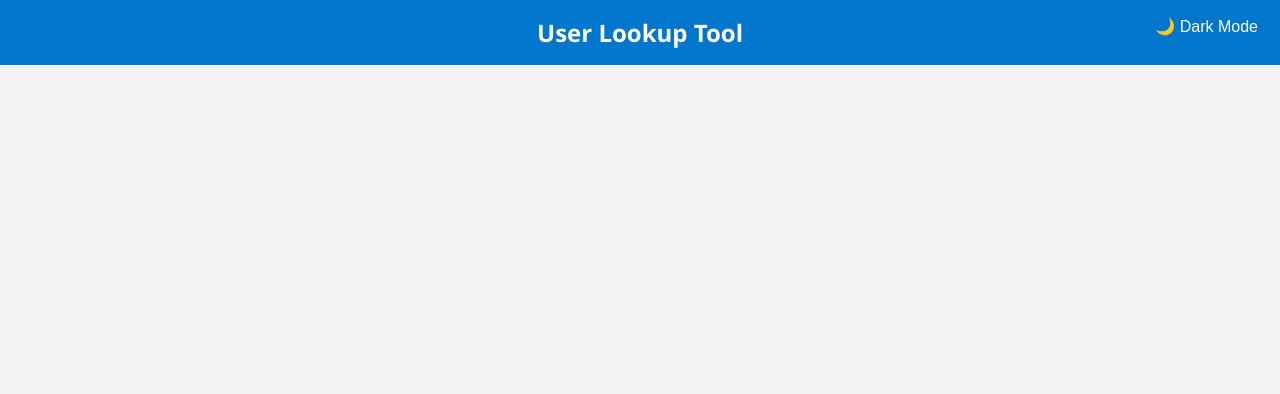
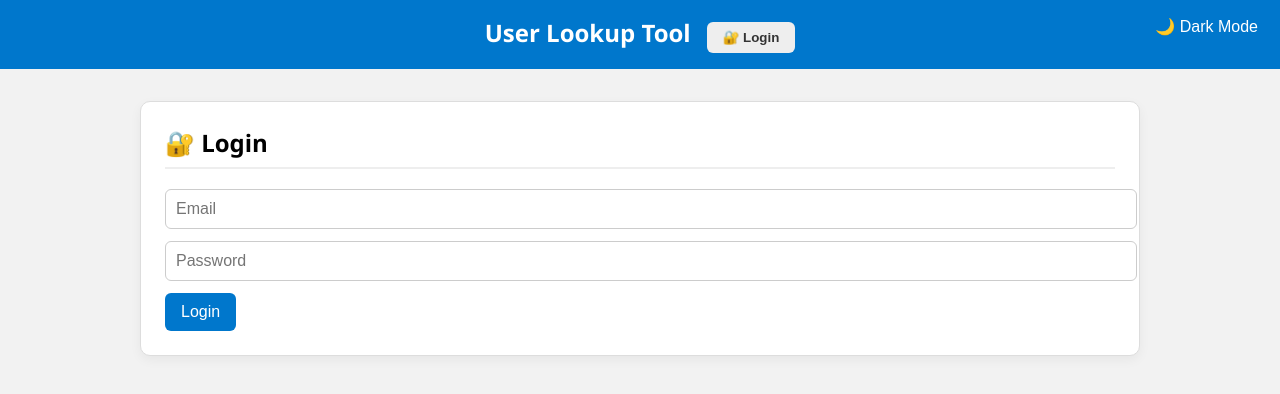
Before and after one commit to MoonSupreme1927/user-lookup-app, a React (Create React App) app in the folder frontend/: page /login in a window 1280 px wide. Shown: the top 394 px of the page. Built offline with nearby package versions, Linux system fonts and the light colour scheme.

Commit message:
Updated Login.js

```diff
--- a/frontend/src/App.js
+++ b/frontend/src/App.js
@@ -3,7 +3,9 @@ import React, { useState, useEffect } from 'react';
 import axios from 'axios';
 import './App.css';
 import { Routes, Route, useNavigate } from 'react-router-dom';
-import UserDetail from './UserDetail';
+import UserDetail from './UserDetail.js';
+import Login from './Login.js';
+
 
 
 function App() {
@@ -75,6 +77,13 @@ function App() {
     <>
       <div className="banner">
         User Lookup Tool
+        <button
+          className="btn-secondary"
+          onClick={() => navigate('/login')}
+          style={{ marginLeft: '1rem' }}
+       >
+    🔐   Login
+        </button>
         <button className="dark-toggle" onClick={() => setDarkMode(!darkMode)}>
           {darkMode ? '☀️ Light Mode' : '🌙 Dark Mode'}
         </button>
@@ -107,6 +116,16 @@ function App() {
           }
         />
         <Route path="/users/:id" element={<UserDetail />} />
+        <Route
+          path="/login"
+          element={
+            <Login
+              setError={setError}
+              setLoading={setLoading}
+              navigate={navigate}
+            />
+          }
+        />
       </Routes>
     </>
   );
--- a/frontend/src/Login.js
+++ b/frontend/src/Login.js
@@ -1,22 +1,22 @@
 import React, { useState } from 'react';
 import axios from 'axios';
+import { useNavigate } from 'react-router-dom';
 import './App.css';
 
-const Login = ({ navigate }) => {
+function Login() {
   const [formData, setFormData] = useState({ email: '', password: '' });
-  const [message, setMessage] = useState('');
   const [error, setError] = useState('');
+  const navigate = useNavigate();
 
   const handleLogin = async (e) => {
     e.preventDefault();
     setError('');
-    setMessage('');
 
     try {
       const response = await axios.post('https://user-lookup-app.onrender.com/login', formData);
-      setMessage(`Welcome, ${response.data.user.name}`);
-      // Optional: redirect or store user data
-      // navigate(`/users/${response.data.user._id}`);
+
+      localStorage.setItem('loggedInUser', JSON.stringify(response.data.user));
+      navigate(`/users/${response.data.user._id}`);
     } catch (err) {
       setError(err.response?.data?.error || 'Login failed');
     }
@@ -43,13 +43,10 @@ const Login = ({ navigate }) => {
           />
           <button type="submit" className="btn-primary">Login</button>
         </form>
-        {message && <p className="success">{message}</p>}
         {error && <p className="error">{error}</p>}
       </div>
     </div>
   );
-  localStorage.setItem('loggedInUser', JSON.stringify(response.data.user));
-
-};
+}
 
 export default Login;
```
